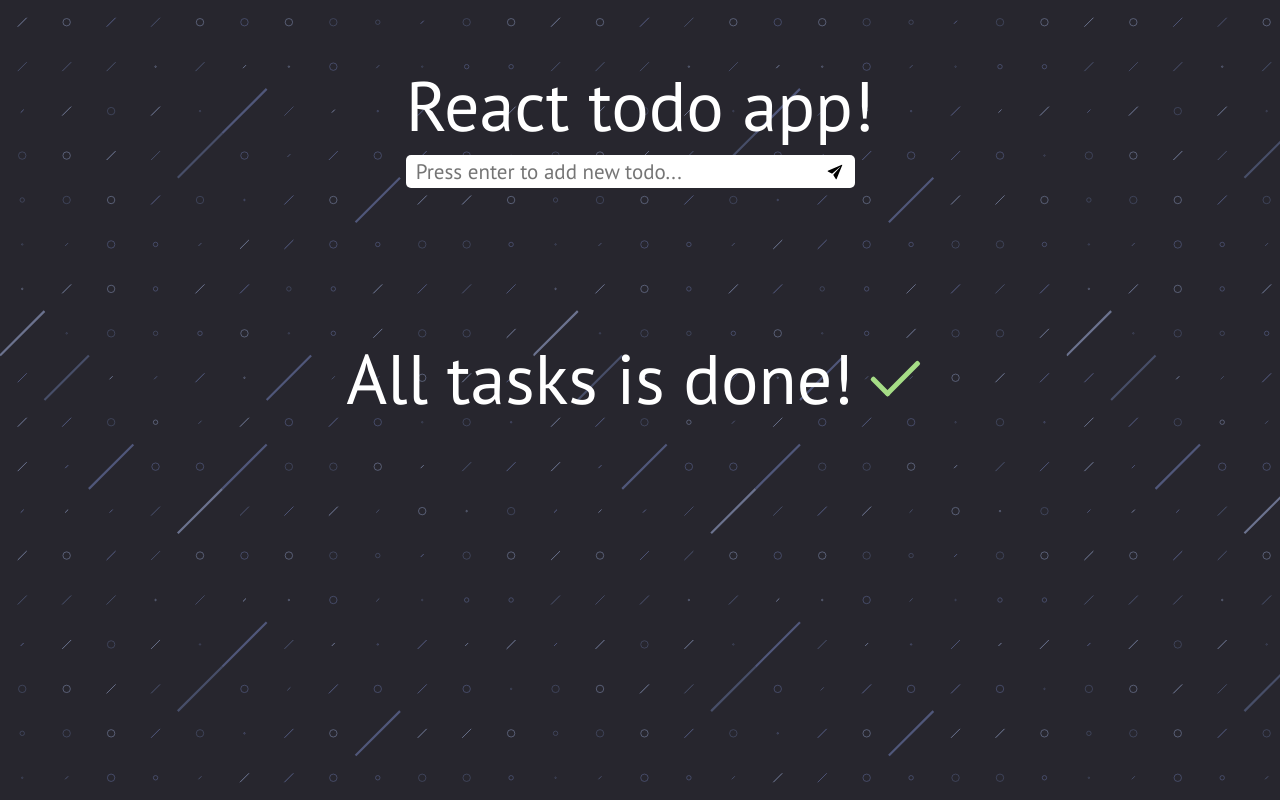
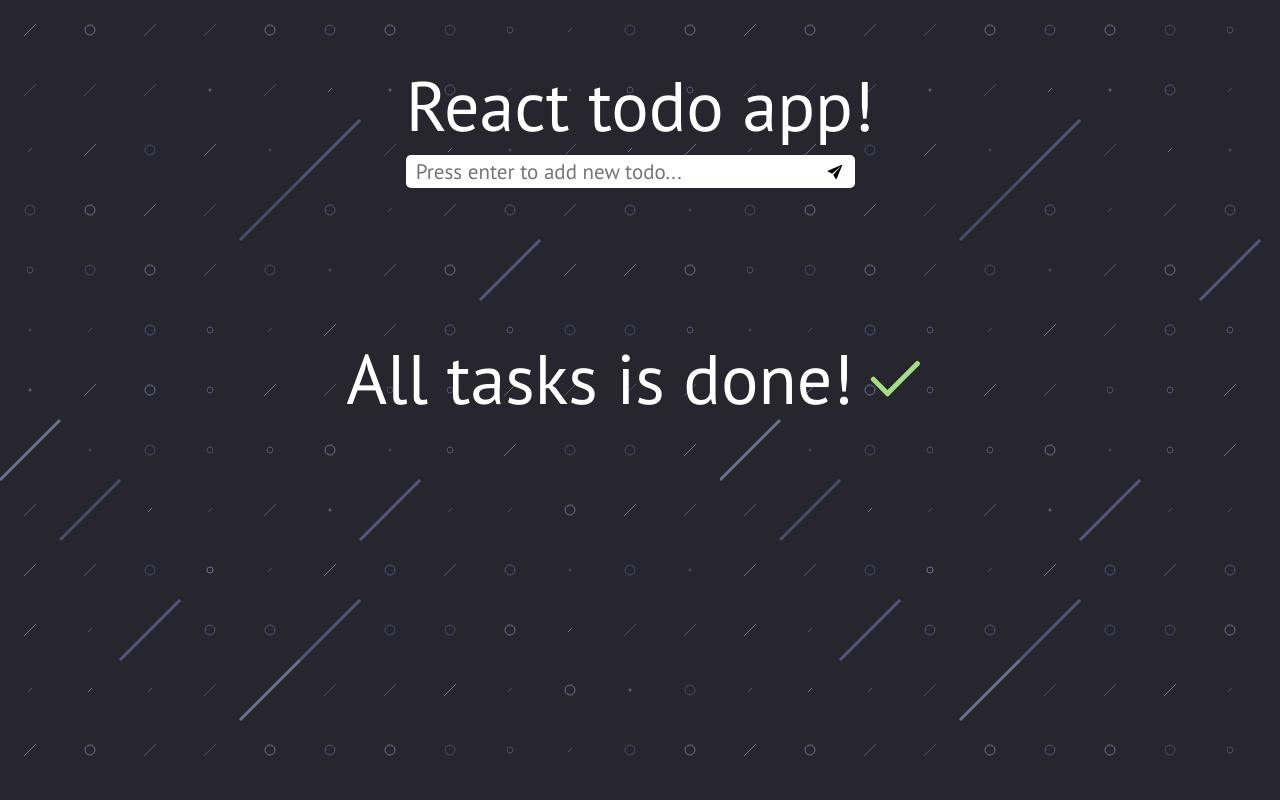
Before and after one commit to Dead-Reaven/25-todo-app-v2, a React (Create React App) app: page / in a window 1280 px wide. Built offline with nearby package versions, Linux system fonts and the light colour scheme.

Commit message:
bg cover deleted

```diff
--- a/src/CSS/App.css
+++ b/src/CSS/App.css
@@ -1,7 +1,6 @@
 @import url('https://fonts.googleapis.com/css2?family=PT+Sans&display=swap');
 html {
-	background: url('./Sprinkle.svg') no-repeat rgba(22, 21, 30, 0.926);
-	background-size: cover;
+	background: url('./Sprinkle.svg') rgba(22, 21, 30, 0.926);
 	overflow-x: hidden;
 }
 
```
